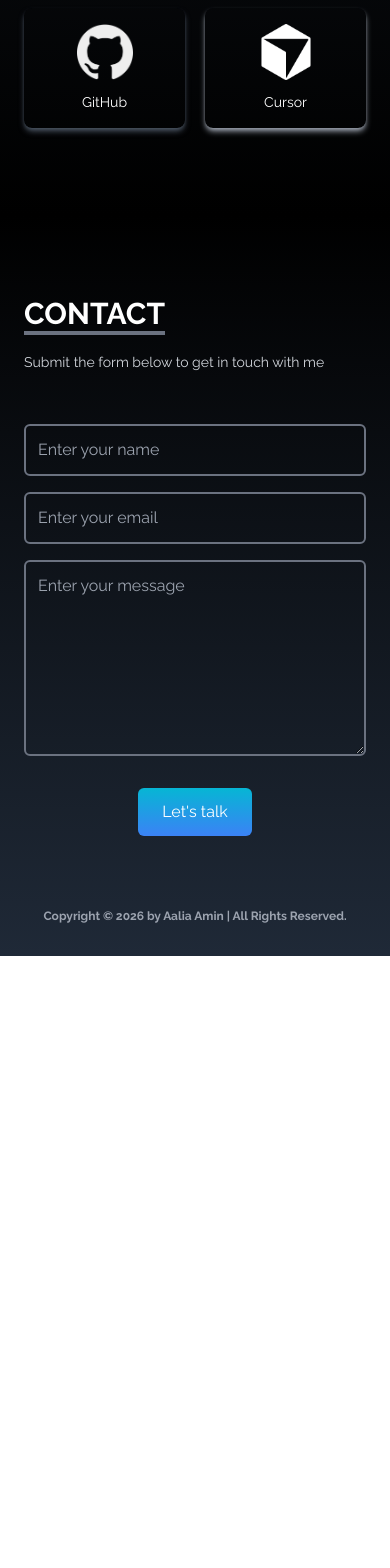
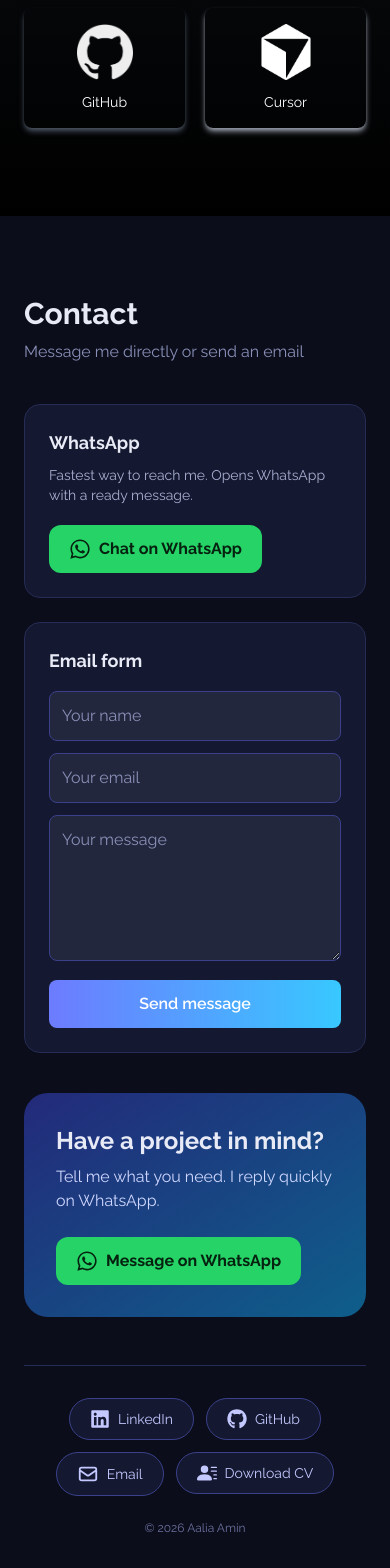
Before and after one commit to Aalia98/Portfolio, a React (Vite) app: page / in a window 390 px wide. Shown: the part 6714-8282 px from the top of the page. Before the commit the page ends 7670 px from the top, so only its background shows below. Built offline with nearby package versions, Linux system fonts and the light colour scheme; no server answers.

Commit message:
Redesign: src/components/Contact.jsx

```diff
--- a/src/components/Contact.jsx
+++ b/src/components/Contact.jsx
@@ -1,89 +1,101 @@
+import { useState } from "react";
+import { FaGithub, FaLinkedin } from "react-icons/fa";
+import { HiOutlineMail } from "react-icons/hi";
+import { BsFillPersonLinesFill } from "react-icons/bs";
+import WhatsAppButton from "./WhatsAppButton";
+import { CONTACT_API_URL } from "../lib/config";
+
+const input =
+  "w-full rounded-lg border border-[#3a418a] bg-[#ffffff10] p-3 text-white placeholder-[#8a90b8] outline-none focus:border-[#38c8ff] duration-200";
+
+const footerLinks = [
+  { name: "LinkedIn", icon: <FaLinkedin size={20} />, href: "https://www.linkedin.com/in/aalia98/" },
+  { name: "GitHub", icon: <FaGithub size={20} />, href: "https://github.com/Aalia98" },
+  { name: "Email", icon: <HiOutlineMail size={22} />, href: "mailto:aaliaamin98@gmail.com" },
+  { name: "Download CV", icon: <BsFillPersonLinesFill size={20} />, href: "/Aalia_Amin_CV.pdf", download: true },
+];
+
 const Contact = () => {
+  const [status, setStatus] = useState("idle"); // idle | sending | sent | error
+
+  const onSubmit = async (e) => {
+    e.preventDefault();
+    const form = e.target;
+    const data = {
+      name: form.name.value,
+      email: form.email.value,
+      message: form.message.value,
+      website: form.website.value, // honeypot, must stay empty
+    };
+    if (!CONTACT_API_URL) {
+      setStatus("error");
+      return;
+    }
+    setStatus("sending");
+    try {
+      const res = await fetch(CONTACT_API_URL, {
+        method: "POST",
+        headers: { "Content-Type": "application/json" },
+        body: JSON.stringify(data),
+      });
+      if (!res.ok) throw new Error("bad status");
+      form.reset();
+      setStatus("sent");
+    } catch {
+      setStatus("error");
+    }
+  };
+
   return (
-    <div
-      name="contact"
-      className="w-full bg-gradient-to-b
-      from-black to-gray-800 px-6 sm:px-8 md:px-4
-      pt-20 sm:pt-24 pb-8 text-white"
-    >
-      <div
-        className="flex flex-col justify-center
-        max-w-screen-lg mx-auto w-full"
-      >
-        {/* Heading */}
-        <div className="pb-8 sm:pb-10">
-          <p
-            className="text-3xl sm:text-4xl font-bold inline
-            border-b-4 border-gray-500"
-          >
-            CONTACT
-          </p>
+    <div name="contact" className="w-full bg-[#0b0d1a] px-6 pb-8 pt-20 text-[#e8eaf6] sm:px-8 md:px-4">
+      <div className="mx-auto max-w-screen-lg">
+        <h2 className="text-3xl font-bold sm:text-4xl">Contact</h2>
+        <p className="mb-10 mt-2 text-[#8a90b8]">Message me directly or send an email</p>
 
-          <p className="py-5 sm:py-6 text-sm sm:text-base text-gray-300">
-            Submit the form below to get in touch with me
-          </p>
+        <div className="grid gap-6 md:grid-cols-2">
+          <div className="rounded-2xl border border-[#262c55] bg-[#141830] p-6">
+            <h3 className="mb-2 text-lg font-bold">WhatsApp</h3>
+            <p className="mb-5 text-sm text-[#a9aed0]">Fastest way to reach me. Opens WhatsApp with a ready message.</p>
+            <WhatsAppButton />
+          </div>
+
+          <form onSubmit={onSubmit} className="rounded-2xl border border-[#262c55] bg-[#141830] p-6">
+            <h3 className="mb-4 text-lg font-bold">Email form</h3>
+            <input name="name" required minLength={2} maxLength={80} placeholder="Your name" className={`${input} mb-3`} />
+            <input name="email" type="email" required maxLength={120} placeholder="Your email" className={`${input} mb-3`} />
+            <textarea name="message" required minLength={10} maxLength={2000} rows="5" placeholder="Your message" className={`${input} mb-3`} />
+            <input name="website" tabIndex={-1} autoComplete="off" className="hidden" aria-hidden="true" />
+            <button disabled={status === "sending"} className="w-full rounded-lg bg-gradient-to-r from-[#6d7bff] to-[#38c8ff] py-3 font-semibold text-white hover:scale-[1.02] duration-200 disabled:opacity-60">
+              {status === "sending" ? "Sending..." : "Send message"}
+            </button>
+            {status === "sent" && <p className="mt-3 text-sm text-green-400">Thanks, your message was sent. I will reply soon.</p>}
+            {status === "error" && (
+              <p className="mt-3 text-sm text-amber-300">Could not send right now. Please use WhatsApp or email me at aaliaamin98@gmail.com.</p>
+            )}
+          </form>
         </div>
 
-        {/* Contact Form */}
-        <div className="flex justify-center items-center w-full">
-          <form
-            action="https://getform.io/f/7b249005-74a5-4a0a-a761-d464aaadceda"
-            method="POST"
-            className="flex flex-col w-full sm:w-5/6 md:w-2/3 lg:w-1/2"
-          >
-            {/* Name */}
-            <input
-              type="text"
-              name="name"
-              placeholder="Enter your name"
-              className="p-3 bg-transparent border-2 border-gray-500
-              rounded-md text-white placeholder-gray-400
-              focus:outline-none focus:border-cyan-500
-              duration-200"
-            />
+        <div className="mt-10 rounded-3xl bg-gradient-to-br from-[#232a7a] to-[#0e5e8a] p-8 sm:p-12">
+          <h2 className="text-2xl font-bold sm:text-3xl">Have a project in mind?</h2>
+          <p className="mb-6 mt-2 text-[#d0d8ff]">Tell me what you need. I reply quickly on WhatsApp.</p>
+          <WhatsAppButton label="Message on WhatsApp" />
+        </div>
 
-            {/* Email */}
-            <input
-              type="email"
-              name="email"
-              placeholder="Enter your email"
-              className="my-4 p-3 bg-transparent border-2 border-gray-500
-              rounded-md text-white placeholder-gray-400
-              focus:outline-none focus:border-cyan-500
-              duration-200"
-            />
-
-            {/* Message */}
-            <textarea
-              name="message"
-              placeholder="Enter your message"
-              rows="7"
-              className="p-3 bg-transparent border-2 border-gray-500
-              rounded-md text-white placeholder-gray-400
-              focus:outline-none focus:border-cyan-500
-              duration-200 resize-y"
-            ></textarea>
-
-            {/* Button */}
-            <button
-              type="submit"
-              className="text-white bg-gradient-to-b
-              from-cyan-500 to-blue-500
-              px-6 py-3 my-8 mx-auto
-              flex items-center rounded-md
-              hover:scale-105 duration-300"
-            >
-              Let's talk
-            </button>
-          </form>
+        <div className="mt-12 border-t border-[#262c55] pt-8">
+          <ul className="flex flex-wrap justify-center gap-3">
+            {footerLinks.map(({ name, icon, href, download }) => (
+              <li key={name}>
+                <a href={href} target="_blank" rel="noreferrer" download={download}
+                  className="flex items-center gap-2 rounded-full border border-[#3a418a] bg-[#141830] px-5 py-2.5 text-sm text-[#c3c8ff] duration-200 hover:-translate-y-0.5 hover:border-[#38c8ff] hover:text-white">
+                  {icon}
+                  {name}
+                </a>
+              </li>
+            ))}
+          </ul>
+          <p className="mt-6 text-center text-xs text-[#6c72a0]">© 2026 Aalia Amin</p>
         </div>
       </div>
-
-      {/* Footer */}
-      <p className="text-center sm:text-right text-xs sm:text-sm
-      font-bold text-gray-400 mt-10 sm:mt-16">
-        Copyright © 2026 by Aalia Amin | All Rights Reserved.
-      </p>
     </div>
   );
 };
```
